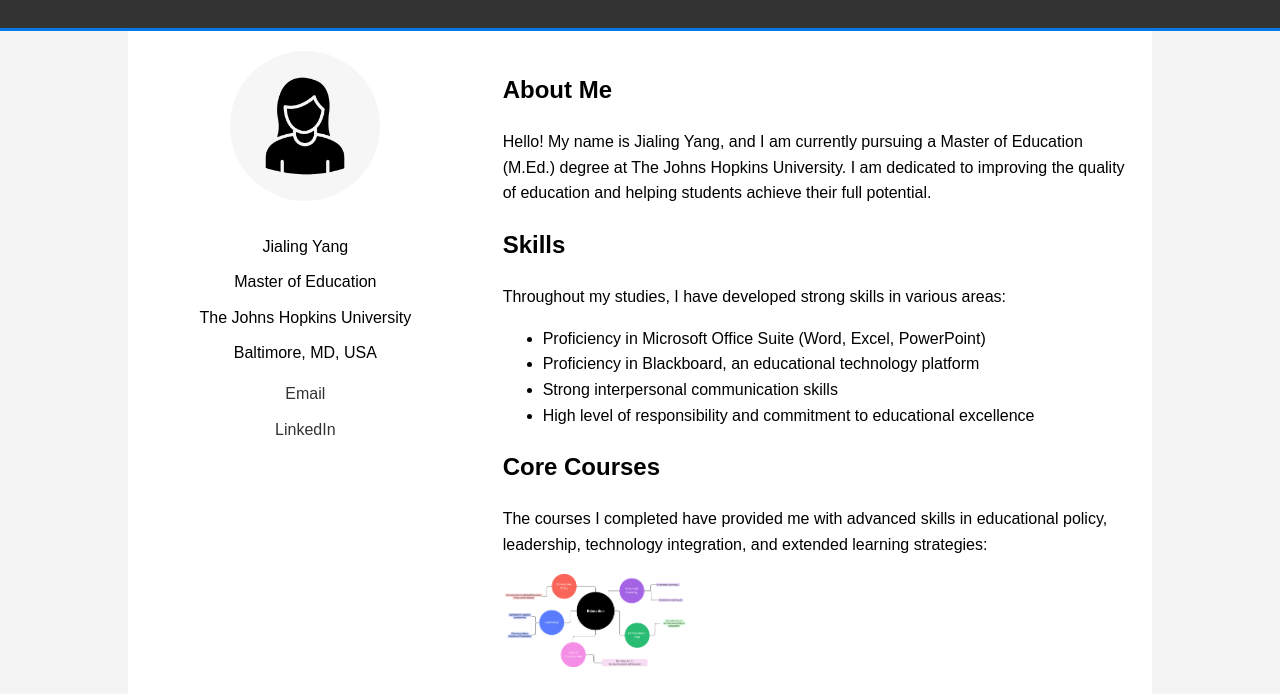
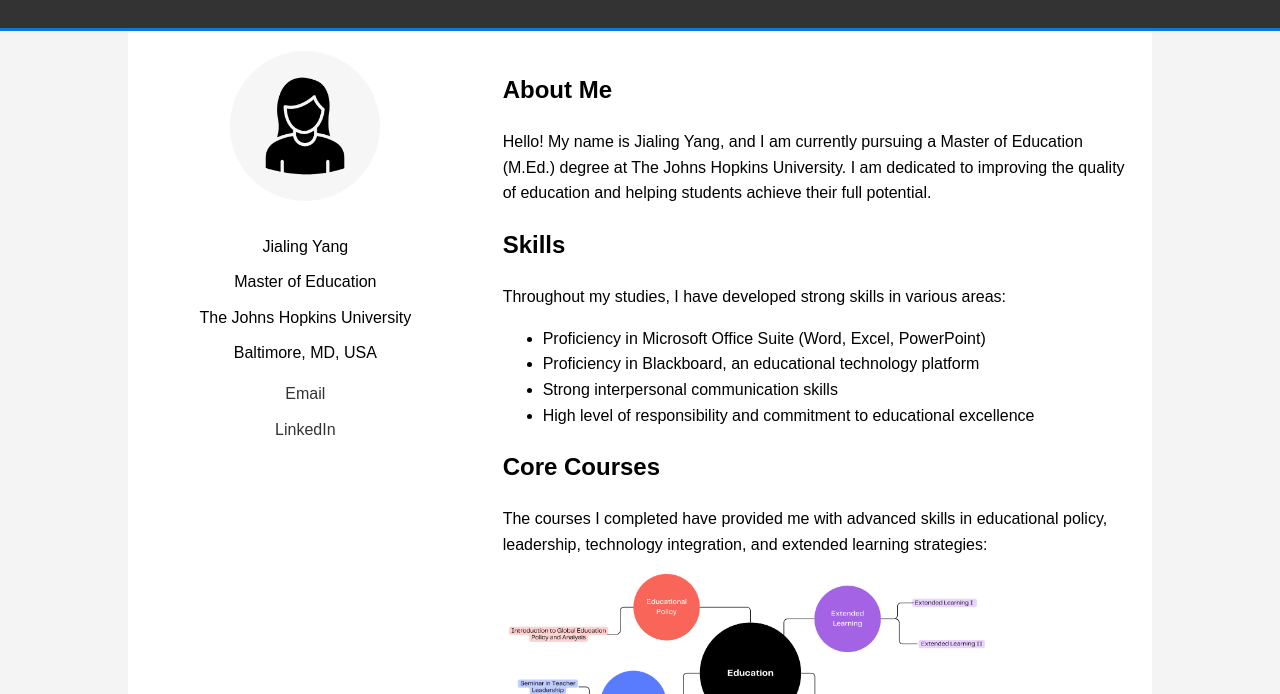
Before and after one commit to jialing-yangs-hub/main_page, a plain HTML site: page index.html in a window 1280 px wide. Shown: the part 106-800 px from the top of the page. Drawn offline with Linux system fonts and the light colour scheme.

Commit message:
Update index.html

```diff
--- a/index.html
+++ b/index.html
@@ -89,7 +89,7 @@
             </ul>
             <h2>Core Courses</h2>
             <p>The courses I completed have provided me with advanced skills in educational policy, leadership, technology integration, and extended learning strategies: </p>
-            <img src="mindmap.png" alt="map" width="30%" height="auto">
+            <img src="mindmap.png" alt="map" width="80%" height="auto">
         </div>
     </div>
 
```
